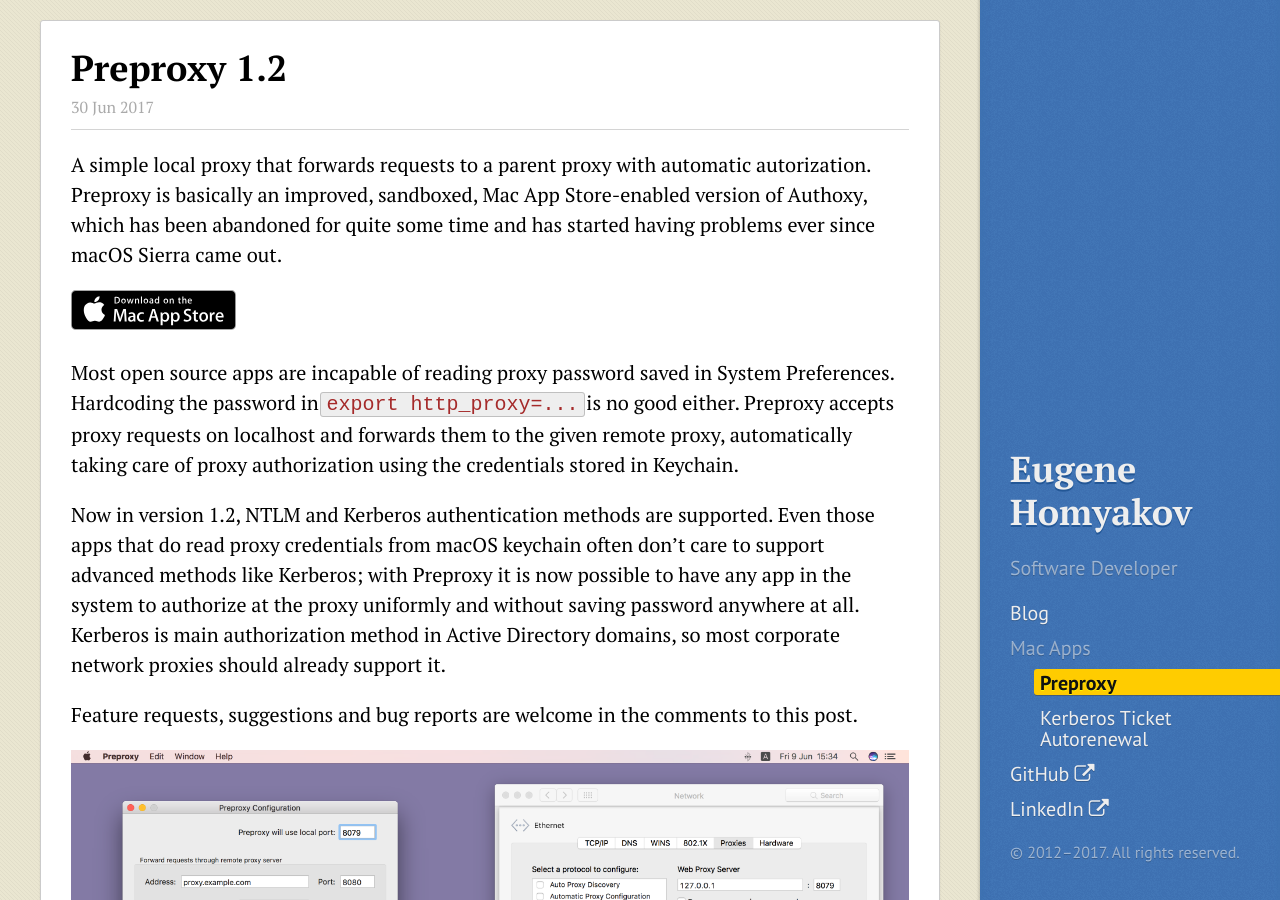
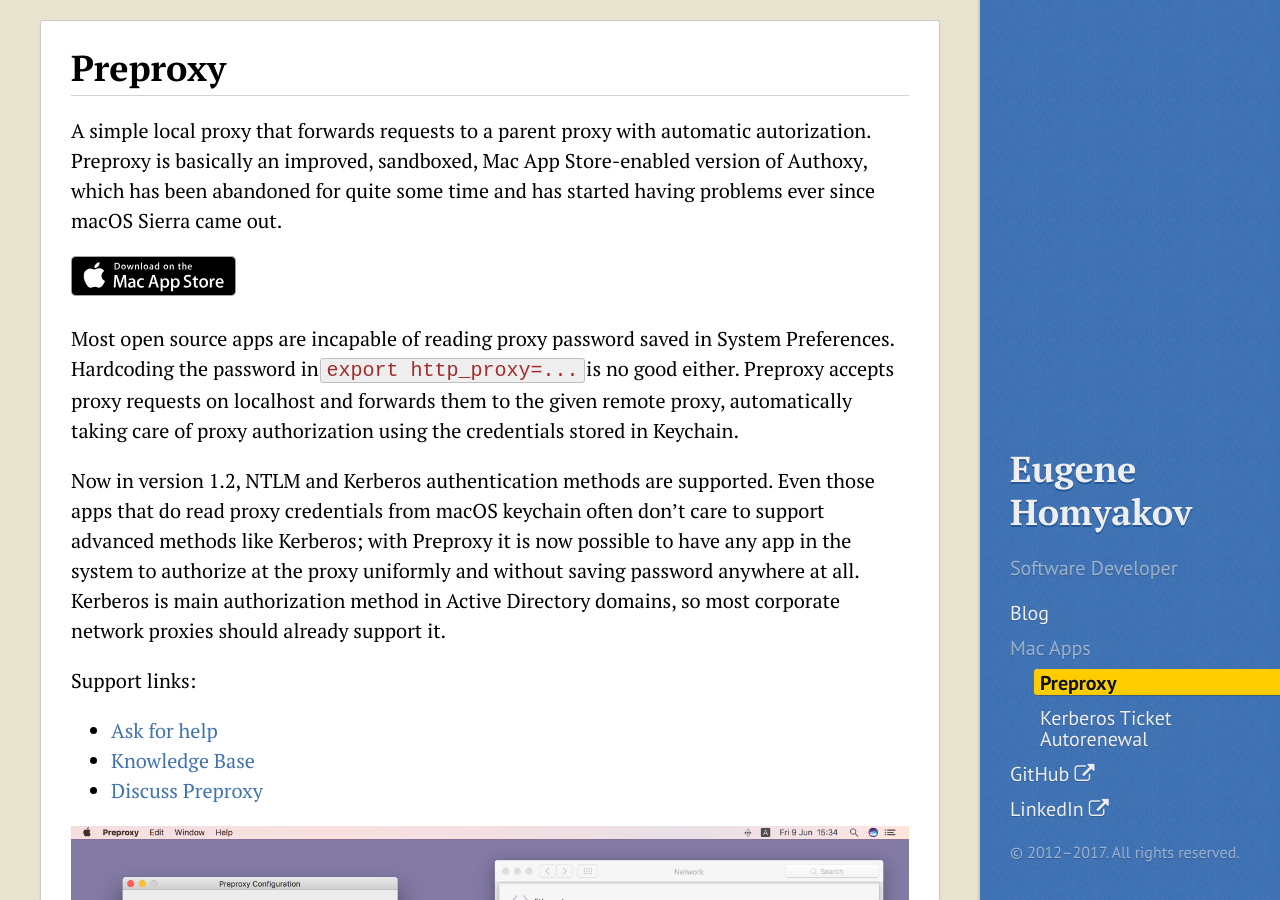
Before and after one commit to hamstergene/hamstergene.github.io, a Jekyll site: the page built from macapps/preproxy.md, in a window 1280 px wide and 900 px high. Built offline with Jekyll 4.4.1, drawn with Linux system fonts in a browser that asks for light colours; nearby versions of some CDN libraries; comment, search, counter and statistics services are not loaded.

Commit message:
provide customer support via a real help desk instead of public comments

```diff
--- a/macapps/preproxy.md
+++ b/macapps/preproxy.md
@@ -1,6 +1,5 @@
 ---
-title: Preproxy 1.2
-date: 2017-06-30T12:40:00+03:00
+title: Preproxy
 comments: true
 ---
 
@@ -14,7 +13,11 @@
 
 Now in version 1.2, NTLM and Kerberos authentication methods are supported. Even those apps that do read proxy credentials from macOS keychain often don't care to support advanced methods like Kerberos; with Preproxy it is now possible to have any app in the system to authorize at the proxy uniformly and without saving password anywhere at all. Kerberos is main authorization method in Active Directory domains, so most corporate network proxies should already support it.
 
-Feature requests, suggestions and bug reports are welcome in the comments to this post.
+Support links:
+
+  * [Ask for help](https://desk.zoho.eu/portal/hamstergene/newticket)
+  * [Knowledge Base](https://desk.zoho.eu/portal/hamstergene/kb)
+  * [Discuss Preproxy](https://desk.zoho.eu/portal/hamstergene/community/mac-apps)
 
 [![Preproxy 1.2 NTLM Screenshot](/img/macapps/preproxy-1.2-screenshot-ntlm.png)](/img/macapps/preproxy-1.2-screenshot-ntlm.png)
 
```
Also changed, not shown: macapps/ticket-renewer.md (+6 -2 lines).
